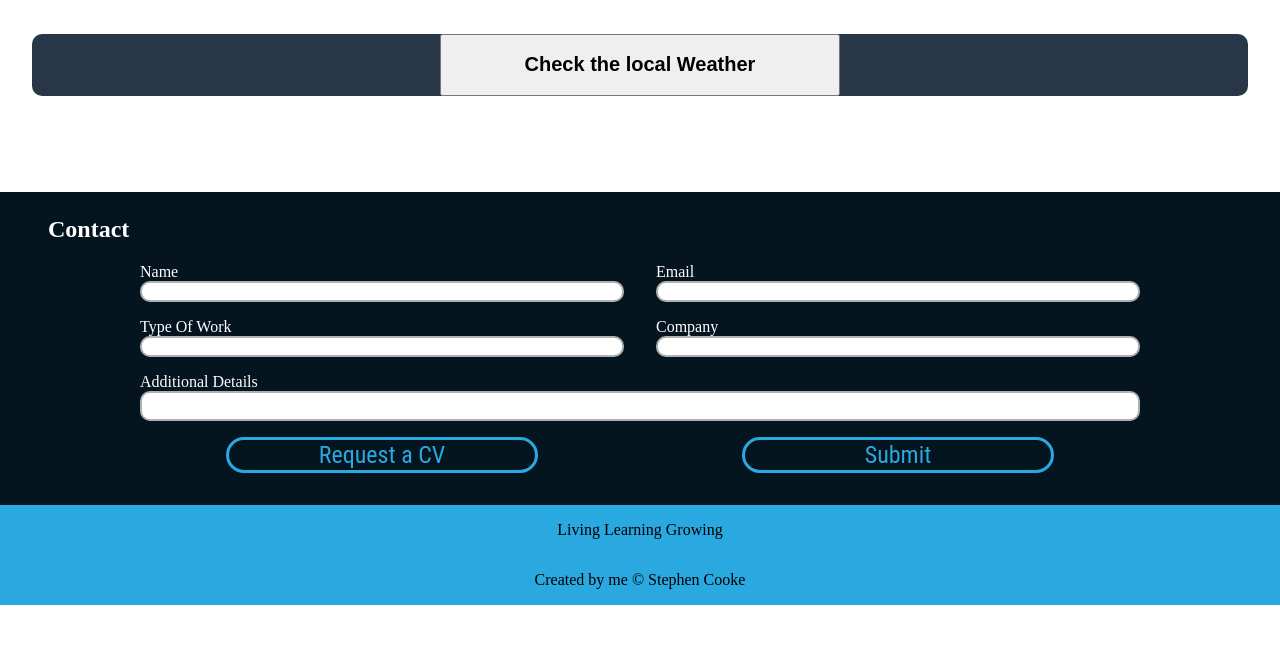
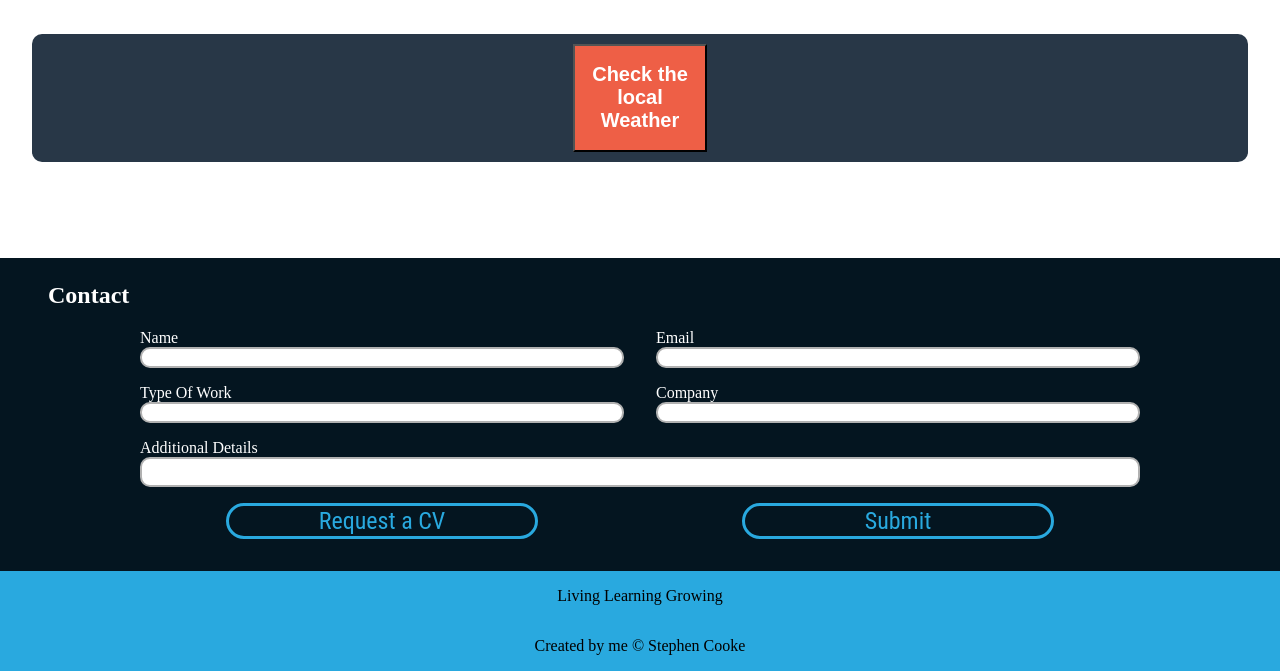
Before and after one commit to cook1e20/Stevecookeportfolio, a website: page index.html in a window 1280 px wide. Shown: the part 2895-3566 px from the top of the page. Before the commit the page ends 3500 px from the top, so only its background shows below. Drawn offline with nearby package versions, Linux system fonts and the light colour scheme.

Commit message:
Button fix

```diff
--- a/stylesheets/input.sass
+++ b/stylesheets/input.sass
@@ -260,11 +260,14 @@ li
     background-color: #283747
     text-align: center
     width: 100%
+    min-height: 8em
     button
         width: 10em
         align-items: center
         justify-content: center
         margin: auto
+        background: rgb(238,95,70)
+        color: #ffffff
 
     #degree
         cursor: pointer
```
Also changed, not shown: stylesheets/input.css, 1 other file.
